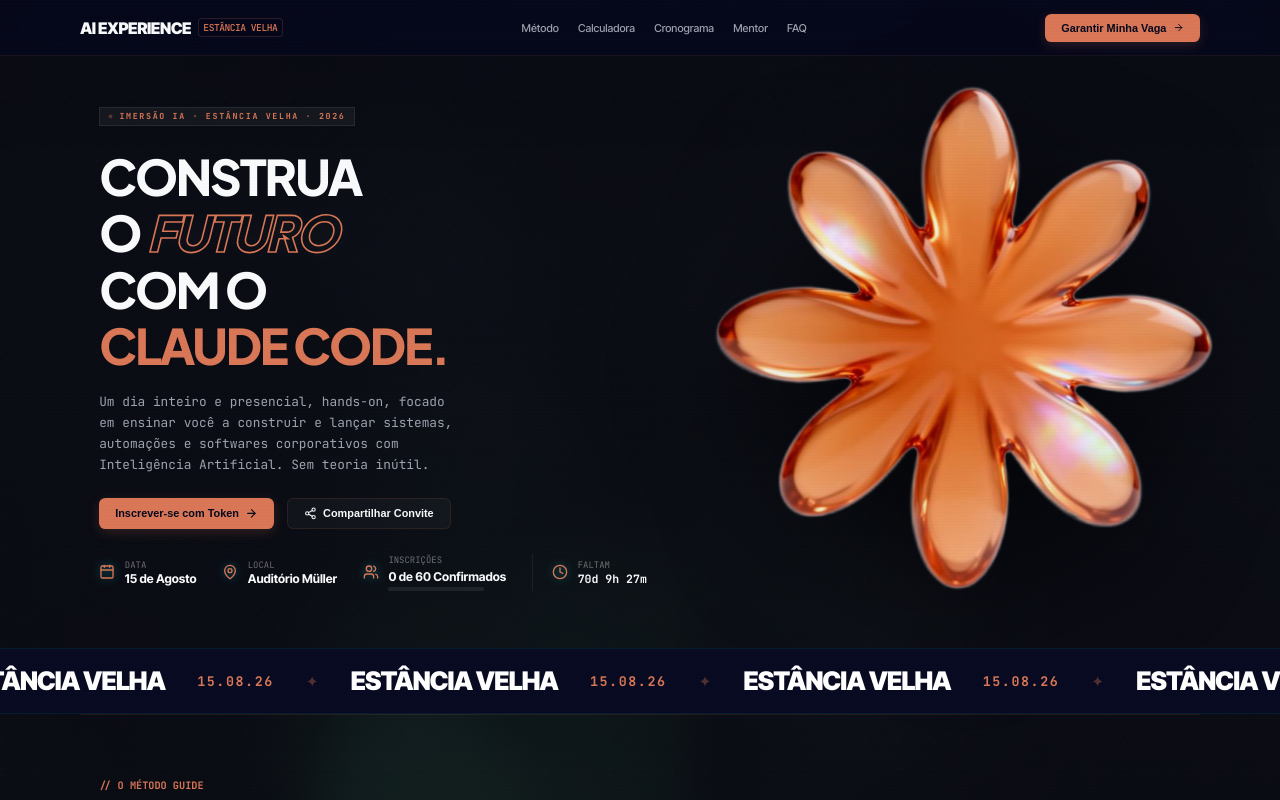
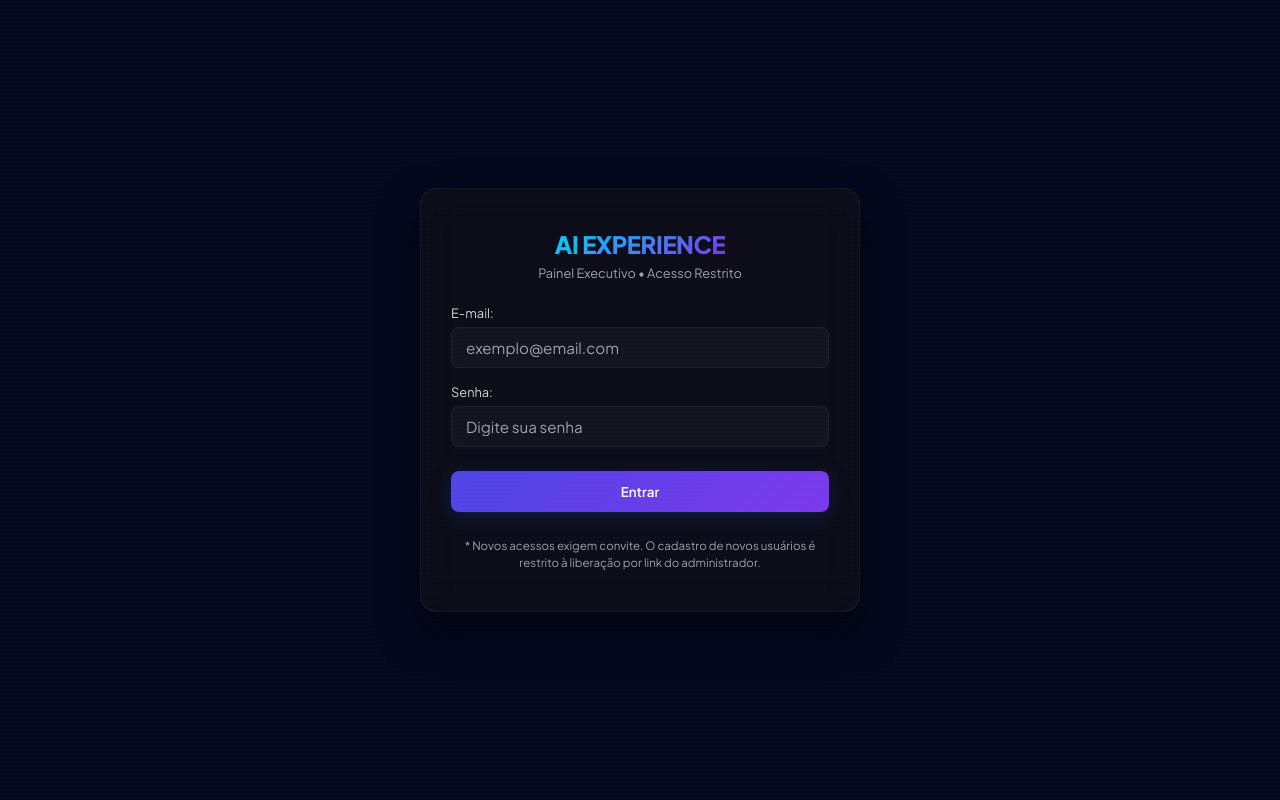
Before and after one commit to bothdudu-png/evento-ia-estancia-velha, a React (Vite) app: page / in a window 1280 px wide. Shown: the top 800 px of the page. Built offline with nearby package versions, Linux system fonts and the light colour scheme.

Commit message:
feat: swap default route to load dashboard executive by default and marketing page via query parameter/path

```diff
--- a/src/App.tsx
+++ b/src/App.tsx
@@ -79,13 +79,13 @@
     const page = params.get('page');
     const path = window.location.pathname;
 
-    if (page === 'admin' || path === '/admin') {
-      return null; // Show admin panel
+    if (page === 'marketing' || page === 'landing' || page === 'v2' || path === '/marketing' || path === '/landing') {
+      return 'v2'; // Marketing V2 is the promotional view
     }
     if (page === 'marketing1' || path === '/marketing1') {
       return 'v1'; // Legacy one in background
     }
-    return 'v2'; // Marketing V2 is the default public view!
+    return null; // Dashboard Executivo (Admin Panel) is the default main page!
   });
 
   // --- Auth Form States ---
```
